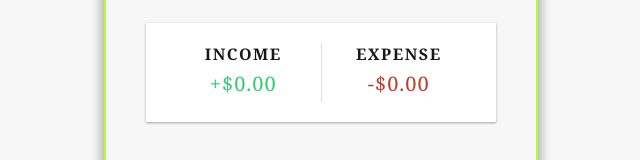
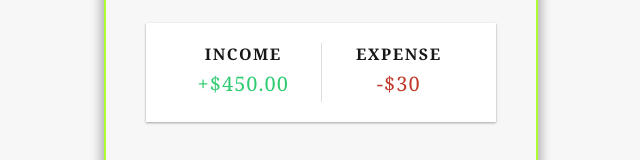
Before and after one commit to Officialibn1/Expense-Tracker, a React (Create React App) app: page / in a window 1280 px wide. Shown: the part 180-340 px from the top of the page, without its empty margins (319-959 px from the left). Built offline with nearby package versions, Linux system fonts and the light colour scheme.

Commit message:
change: made the income expense value dynamic using the data from GlobalContext

```diff
--- a/src/components/Ballance.jsx
+++ b/src/components/Ballance.jsx
@@ -1,8 +1,8 @@
 import { useContext } from "react";
-import { GolbalContext } from "../context/GlobalState";
+import { GlobalContext } from "../context/GlobalState";
 
 const Ballance = () => {
-    const {transactions} = useContext(GolbalContext);
+    const {transactions} = useContext(GlobalContext);
 
     const amounts = transactions.map(transaction => transaction.amount)
 
--- a/src/components/IncomeExpenses.jsx
+++ b/src/components/IncomeExpenses.jsx
@@ -1,13 +1,33 @@
-import React from 'react';
+import React, {useContext} from 'react';
+
+import { GlobalContext } from "../context/GlobalState";
 
 const IncomeExpenses = () => {
+    const {transactions} = useContext(GlobalContext);
+
+    // Getting all the amount value in each array
+    const amounts = transactions.map(transaction => transaction.amount)
+
+
+    // Suming up all the positive values in amount to get the total Income
+    const income = amounts
+    .filter(amount => amount > 0)
+    .reduce((a, b) => (a += b), 0)
+    .toFixed(2);
+
+    // Suming up all the negative values in amount to get the total Expense
+    const expense = amounts
+    .filter(amount => amount < 0)
+    .reduce((a, b) => (a += b), 0)
+    .toFixed(2);
+
     return (
         <div className="inc-exp-container">
             <div>
                 <h4>Income</h4>
                 <p id="money-plus"
                 className="money plus">
-                    +$0.00
+                    +${income}
                 </p>
             </div>
 
@@ -15,7 +35,7 @@
                 <h4>Expense</h4>
                 <p id="money-minus"
                 className="money minus">
-                    -$0.00
+                    -${Math.abs(expense)}
                 </p>
             </div>
         </div>
--- a/src/components/TransactionList.jsx
+++ b/src/components/TransactionList.jsx
@@ -1,9 +1,9 @@
 import { useContext } from "react";
-import { GolbalContext } from "../context/GlobalState";
+import { GlobalContext } from "../context/GlobalState";
 import Transaction from "./Transaction";
 
 const TransactionList = () => {
-    const {transactions} = useContext(GolbalContext);
+    const {transactions} = useContext(GlobalContext);
 
 
 
--- a/src/context/GlobalState.js
+++ b/src/context/GlobalState.js
@@ -14,16 +14,16 @@
 
 // Create Global Context
 
-export const GolbalContext = createContext(initialState);
+export const GlobalContext = createContext(initialState);
 
 // Global Provider Component
 
 export const GlobalProvider = ({children}) => {
     const [state, dispatch] = useReducer(AppReducer, initialState);
 
-    return (<GolbalContext.Provider
+    return (<GlobalContext.Provider
         value={{transactions: state.transactions}} >
 
         {children}
-    </GolbalContext.Provider>)
+    </GlobalContext.Provider>)
 }
```
